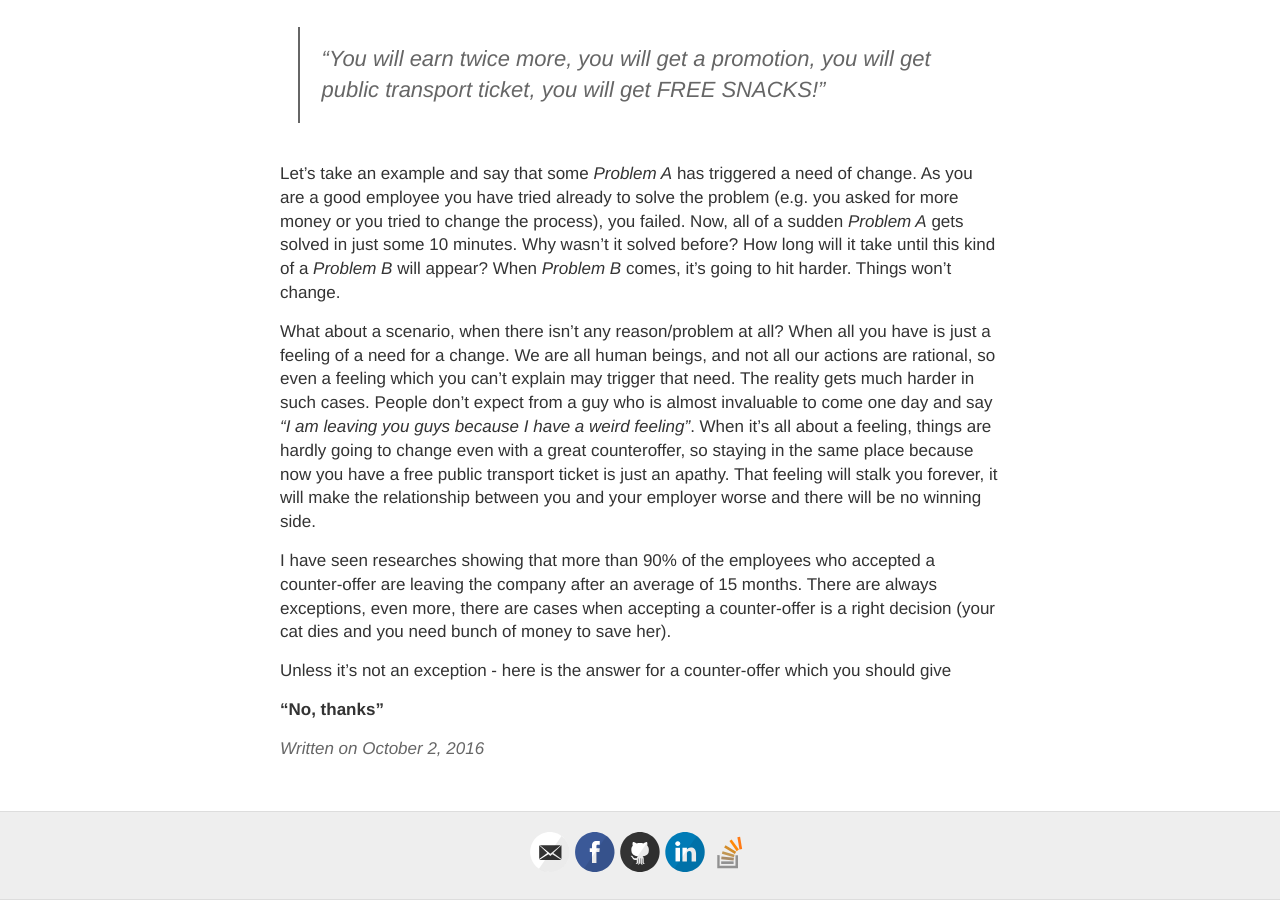
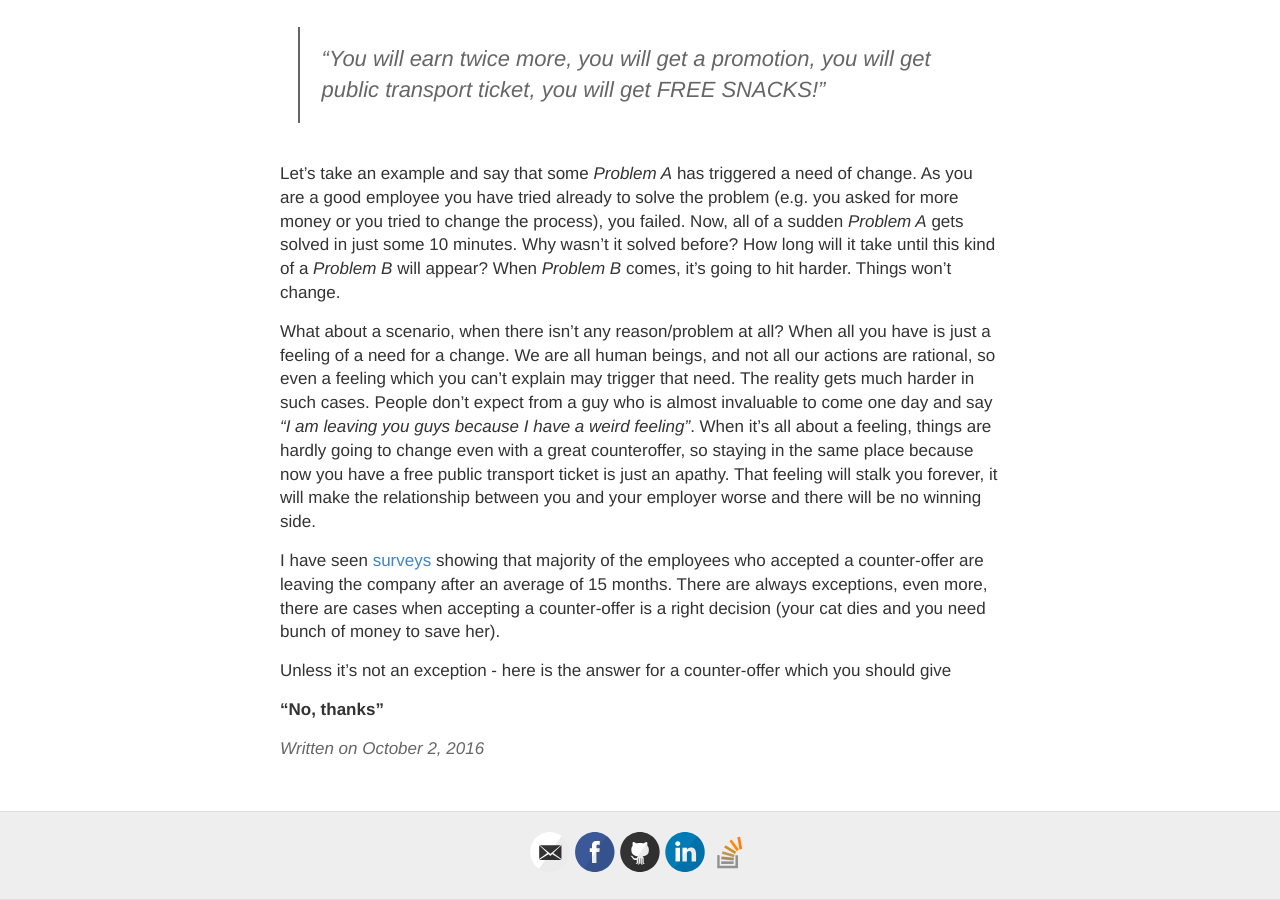
Before and after one commit to vtorosyan/vtorosyan.github.io, a Jekyll site: the page built from _posts/2016/10/2016-10-2-never-accept-counter-offer.md, in a window 1280 px wide and 900 px high, scrolled down 616 px. Built offline with Jekyll 4.4.1, drawn with Linux system fonts in a browser that asks for light colours; comment, search, counter and statistics services are not loaded.

Commit message:
Update 2016-10-2-never-accept-counter-offer.md

```diff
--- a/_posts/2016/10/2016-10-2-never-accept-counter-offer.md
+++ b/_posts/2016/10/2016-10-2-never-accept-counter-offer.md
@@ -19,7 +19,7 @@ Let’s take an example and say that some _Problem A_ has triggered a need of ch
 
 What about a scenario, when there isn’t any reason/problem at all? When all you have is just a feeling of a need for a change. We are all human beings, and not all our actions are rational, so even a feeling which you can’t explain may trigger that need. The reality gets much harder in such cases. People don’t expect from a guy who is almost invaluable to come one day and say _“I am leaving you guys because I have a weird feeling”_. When it’s all about a feeling, things are hardly going to change even with a great counteroffer, so staying in the same place because now you have a free public transport ticket is just an apathy. That feeling will stalk you forever, it will make the relationship between you and your employer worse and there will be no winning side.
 
-I have seen researches showing that more than 90% of the employees who accepted a counter-offer are leaving the company after an average of 15 months. There are always exceptions, even more, there are cases when accepting a counter-offer is a right decision (your cat dies and you need bunch of money to save her).
+I have seen [surveys](http://thevetrecruiter.com/news/a-perfect-case-study-for-not-accepting-a-counter-offer/){:target="_blank"} showing that majority of the employees who accepted a counter-offer are leaving the company after an average of 15 months. There are always exceptions, even more, there are cases when accepting a counter-offer is a right decision (your cat dies and you need bunch of money to save her).
 
 Unless it’s not an exception - here is the answer for a counter-offer which you should give
 
```
